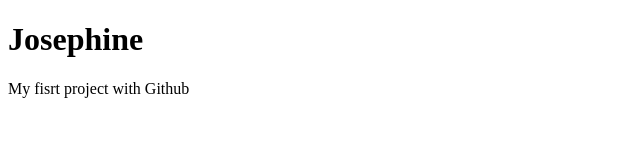
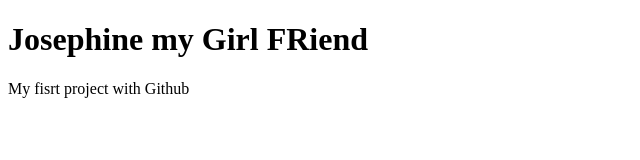
Before and after one commit to jovio128/my-project, a plain HTML site: page index.html in a window 1280 px wide. Shown: the whole page, without its empty margins (0-640 px from the left). Drawn offline with Linux system fonts and the light colour scheme.

Commit message:
Update header text in index.html
just added jose

```diff
--- a/index.html
+++ b/index.html
@@ -8,7 +8,7 @@
 </head>
 <body>
     <div>
-        <h1>Josephine</h1>
+        <h1>Josephine my Girl FRiend</h1>
         <P>My fisrt project with Github</P>
     </div>
 
```
